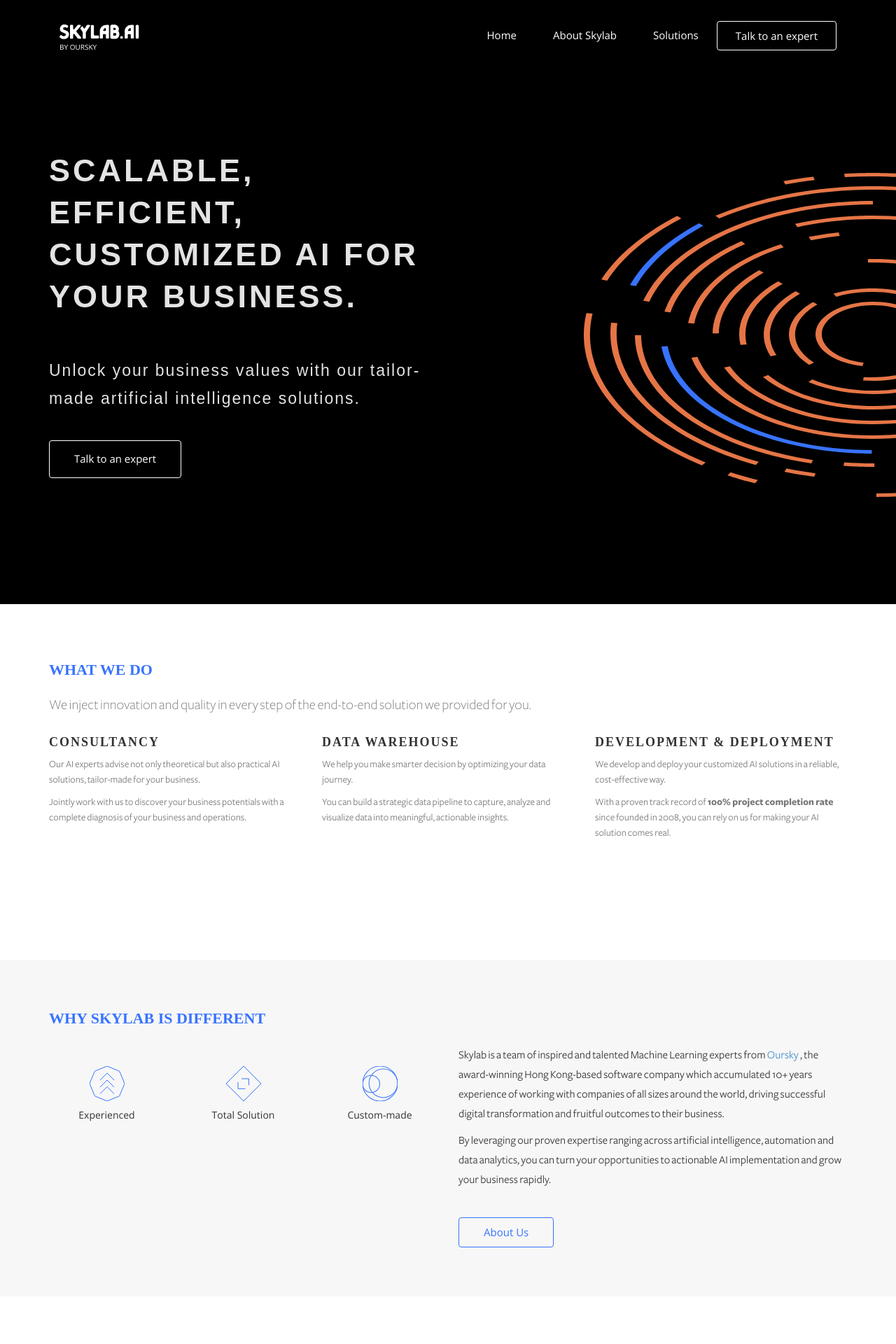
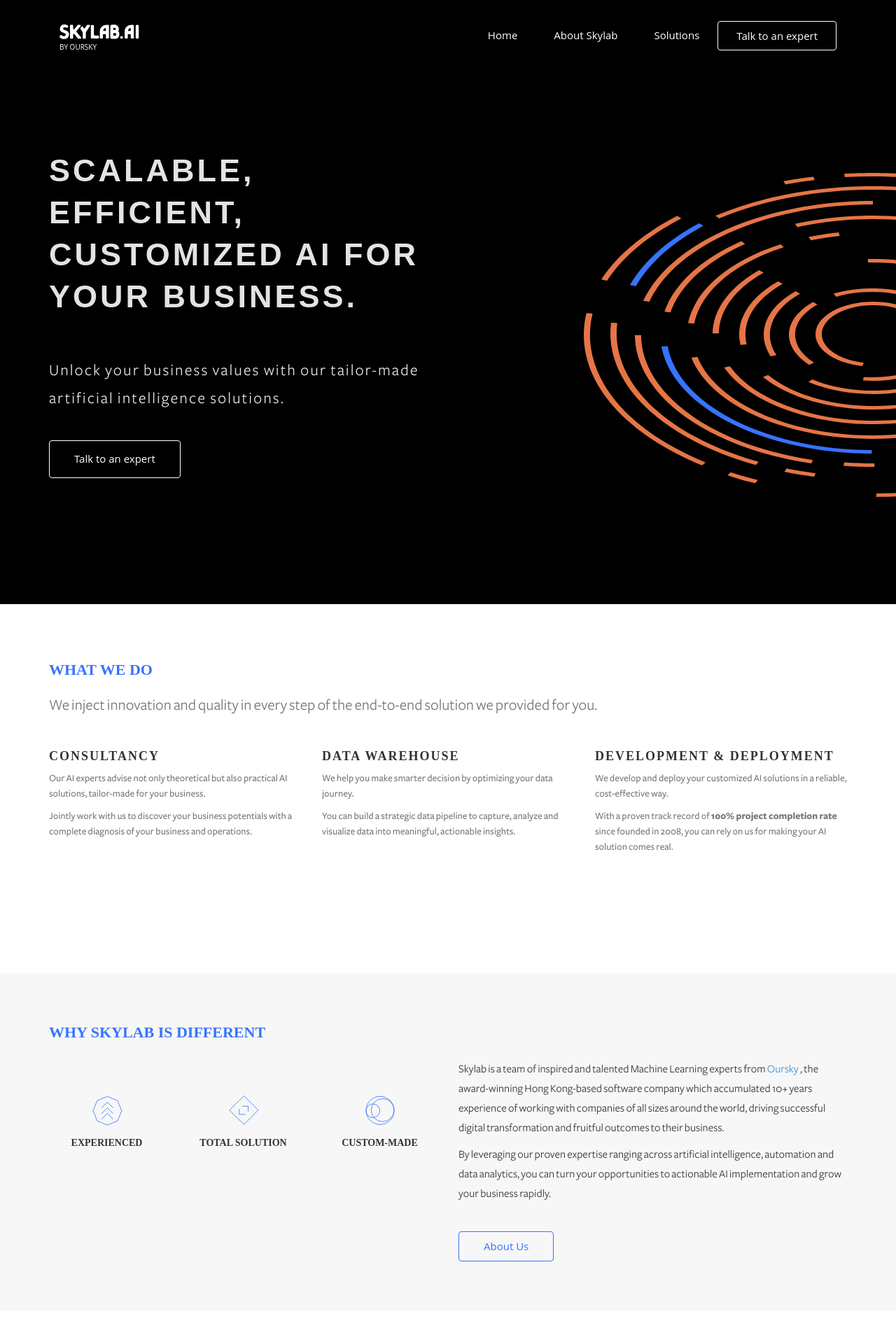
Before and after one commit to oursky/skylab, a Jekyll site: the page built from index.html, in a window 1280 px wide. Shown: the top 1920 px of the page at 70% size. Built offline with Jekyll 4.4.1, drawn with Linux system fonts in a browser that asks for light colours; nearby versions of some CDN libraries; some web fonts are replaced.

Commit message:
Home page style refine

```diff
--- a/css/airspace.css
+++ b/css/airspace.css
@@ -6,10 +6,8 @@
  *
  */
 
-@import url(//fonts.googleapis.com/css?family=Cantarell:400,300,600);
-@import url(//fonts.googleapis.com/css?family=Open+Sans:400,300,600);
-@import url(//fonts.googleapis.com/css?family=Roboto:400,100,300,500,700);
-@import url(//fonts.googleapis.com/css?family=Volkhov:400italic);
+@import url('https://fonts.googleapis.com/css?family=Cantarell:400,700');
+
 
 @font-face {
     font-family: 'freight-sans-pro';
@@ -227,7 +225,7 @@
 #slider .block p {
   font-size: 23px;
   line-height: 40px;
-  font-family: 'Cantarell', sans-serif;
+  font-family: freight-sans-pro, sans-serif;
   font-weight: 400;
   letter-spacing: 2px;
   font-feature-settings: "liga" 0;
@@ -270,11 +268,12 @@
 }
 #intro .desc {
   font-family: freight-sans-pro, sans-serif;
-  font-size: 20px;
+  font-size: 22px;
   color: #757575;
   letter-spacing: auto;
-  font-weight: 200;
+  font-weight: 400;
   line-height: 26px;
+  margin-bottom: 3rem;
 }
 
 #intro h3 {
@@ -288,6 +287,7 @@
   color: #757575;
   letter-spacing: 0;
   line-height: 22px;
+  font-weight: 500;
 }
 #intro .block img {
   padding-left: 40px;
@@ -460,8 +460,11 @@
 }
 
 #call-to-action .logo-container {
-  margin-top: 20px;
+  margin-top: 40px;
   margin-bottom: 40px;
+  text-transform: uppercase;
+  font-family: 'Cantarell';
+  font-weight: 600;
 }
 #call-to-action p {
   font-family: freight-sans-pro, sans-serif;
```
Also changed, not shown: img/icon-customMade.svg, img/icon-experienced.svg, img/icon-totalSolution.svg.
